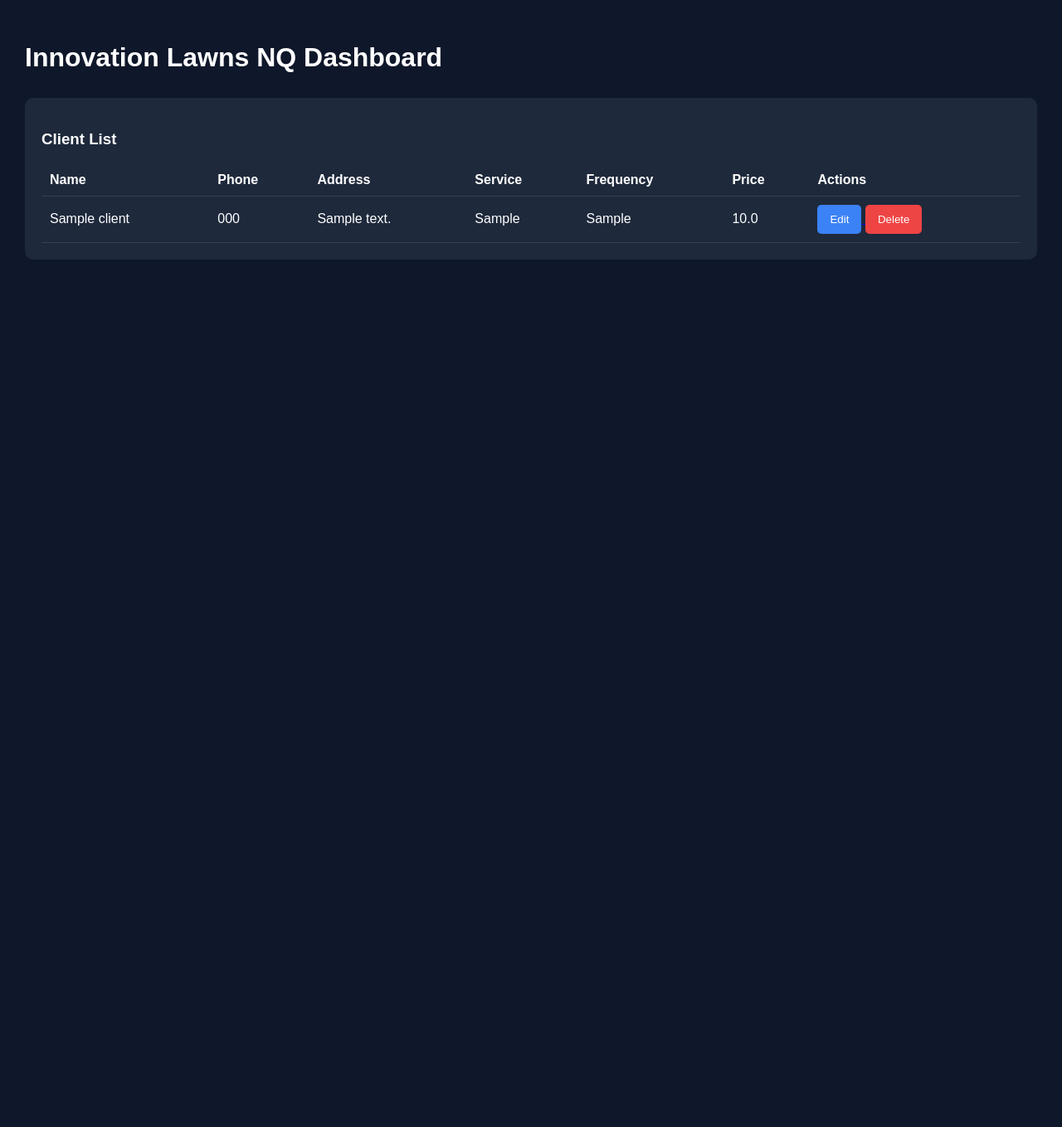
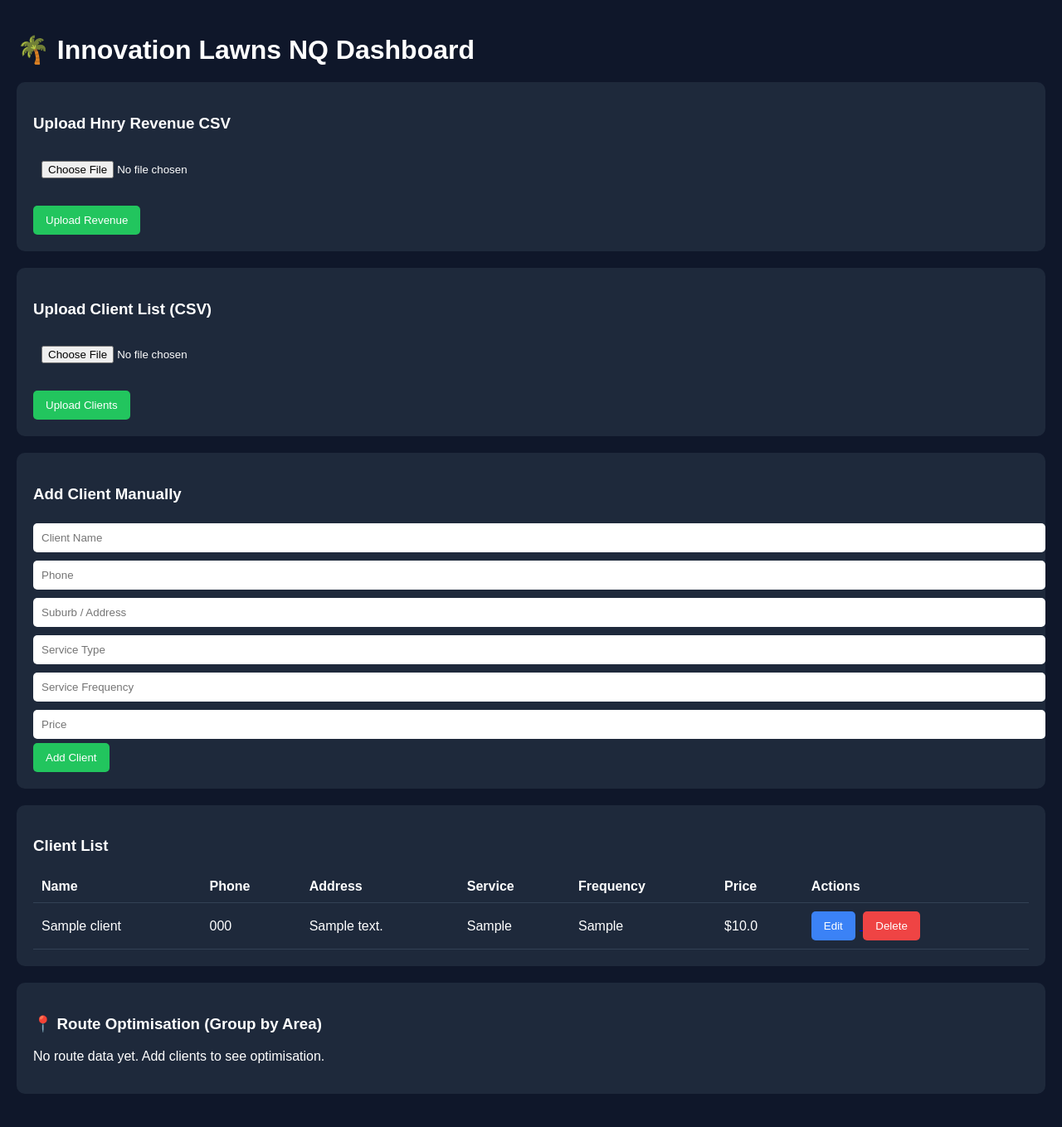
Before and after one commit to InnovationLawnsNQ/innovation-lawns-dashboard, a Flask app: page / in a window 1280 px wide. Shown: the whole page at 83% size. Before the commit the page ends 313 px from the top, so only its background shows below. Run offline with Flask 3, Linux system fonts and the light colour scheme; tables that the repository leaves empty hold one stand-in row (values such as "Sample post").

Commit message:
Update index.html

```diff
--- a/templates/index.html
+++ b/templates/index.html
@@ -4,25 +4,27 @@
 
 <title>Innovation Lawns NQ Dashboard</title>
 
+<meta name="viewport" content="width=device-width, initial-scale=1.0">
+
 <style>
 
 body{
-font-family:Arial;
+font-family: Arial;
 background:#0f172a;
 color:white;
 margin:0;
-padding:30px;
+padding:20px;
 }
 
 h1{
-margin-bottom:30px;
+margin-bottom:20px;
 }
 
 .card{
 background:#1e293b;
 padding:20px;
 border-radius:10px;
-margin-bottom:25px;
+margin-bottom:20px;
 }
 
 input{
@@ -42,16 +44,31 @@ color:white;
 cursor:pointer;
 }
 
+button:hover{
+opacity:0.9;
+}
+
 table{
 width:100%;
 border-collapse:collapse;
 margin-top:10px;
 }
 
-th,td{
+th, td{
 padding:10px;
 border-bottom:1px solid #334155;
 text-align:left;
+}
+
+.actions button{
+margin-right:5px;
+}
+
+.suburb-box{
+background:#020617;
+padding:10px;
+margin-top:10px;
+border-radius:6px;
 }
 
 </style>
@@ -60,8 +77,53 @@ text-align:left;
 
 <body>
 
-<h1>Innovation Lawns NQ Dashboard</h1>
+<h1>🌴 Innovation Lawns NQ Dashboard</h1>
 
+<!-- Upload Hnry CSV -->
+<div class="card">
+<h3>Upload Hnry Revenue CSV</h3>
+
+<form method="POST" enctype="multipart/form-data">
+<input type="file" name="hnry_file">
+<br><br>
+<button type="submit">Upload Revenue</button>
+</form>
+
+</div>
+
+<!-- Upload Client List -->
+<div class="card">
+<h3>Upload Client List (CSV)</h3>
+
+<form method="POST" enctype="multipart/form-data">
+<input type="file" name="client_file">
+<br><br>
+<button type="submit">Upload Clients</button>
+</form>
+
+</div>
+
+<!-- Add Client -->
+<div class="card">
+<h3>Add Client Manually</h3>
+
+<form method="POST">
+
+<input name="name" placeholder="Client Name" required>
+<input name="phone" placeholder="Phone">
+<input name="address" placeholder="Suburb / Address">
+<input name="service" placeholder="Service Type">
+<input name="frequency" placeholder="Service Frequency">
+<input name="price" placeholder="Price">
+
+<br>
+<button type="submit">Add Client</button>
+
+</form>
+
+</div>
+
+<!-- Client Table -->
 <div class="card">
 
 <h3>Client List</h3>
@@ -86,9 +148,10 @@ text-align:left;
 <td>{{ client["address"] }}</td>
 <td>{{ client["service"] }}</td>
 <td>{{ client["frequency"] }}</td>
-<td>{{ client["price"] }}</td>
+<td>${{ client["price"] }}</td>
 
-<td>
+<td class="actions">
+
 <a href="/edit/{{ client['id'] }}">
 <button style="background:#3b82f6;">Edit</button>
 </a>
@@ -96,6 +159,7 @@ text-align:left;
 <a href="/delete/{{ client['id'] }}">
 <button style="background:#ef4444;">Delete</button>
 </a>
+
 </td>
 
 </tr>
@@ -106,6 +170,36 @@ text-align:left;
 
 </div>
 
+<!-- Route Optimisation -->
+<div class="card">
+
+<h3>📍 Route Optimisation (Group by Area)</h3>
+
+{% if suburbs %}
+
+{% for suburb, group in suburbs.items() %}
+
+<div class="suburb-box">
+
+<h4>{{ suburb }}</h4>
+
+<ul>
+{% for client in group %}
+<li>{{ client["name"] }} - ${{ client["price"] }}</li>
+{% endfor %}
+</ul>
+
+</div>
+
+{% endfor %}
+
+{% else %}
+
+<p>No route data yet. Add clients to see optimisation.</p>
+
+{% endif %}
+
+</div>
+
 </body>
-
 </html>
```
Lines whose indentation alone changed are shown as unchanged.
